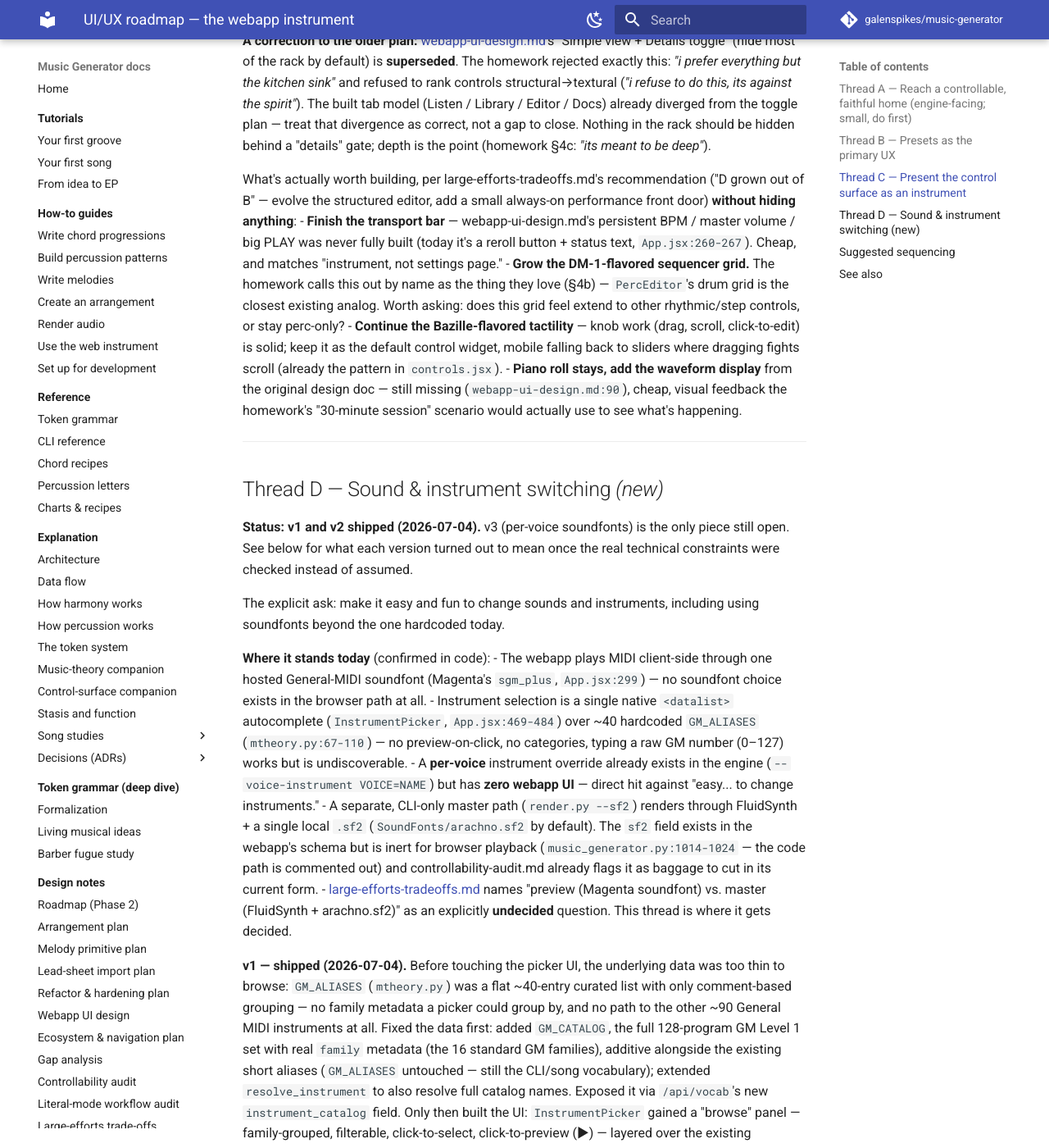
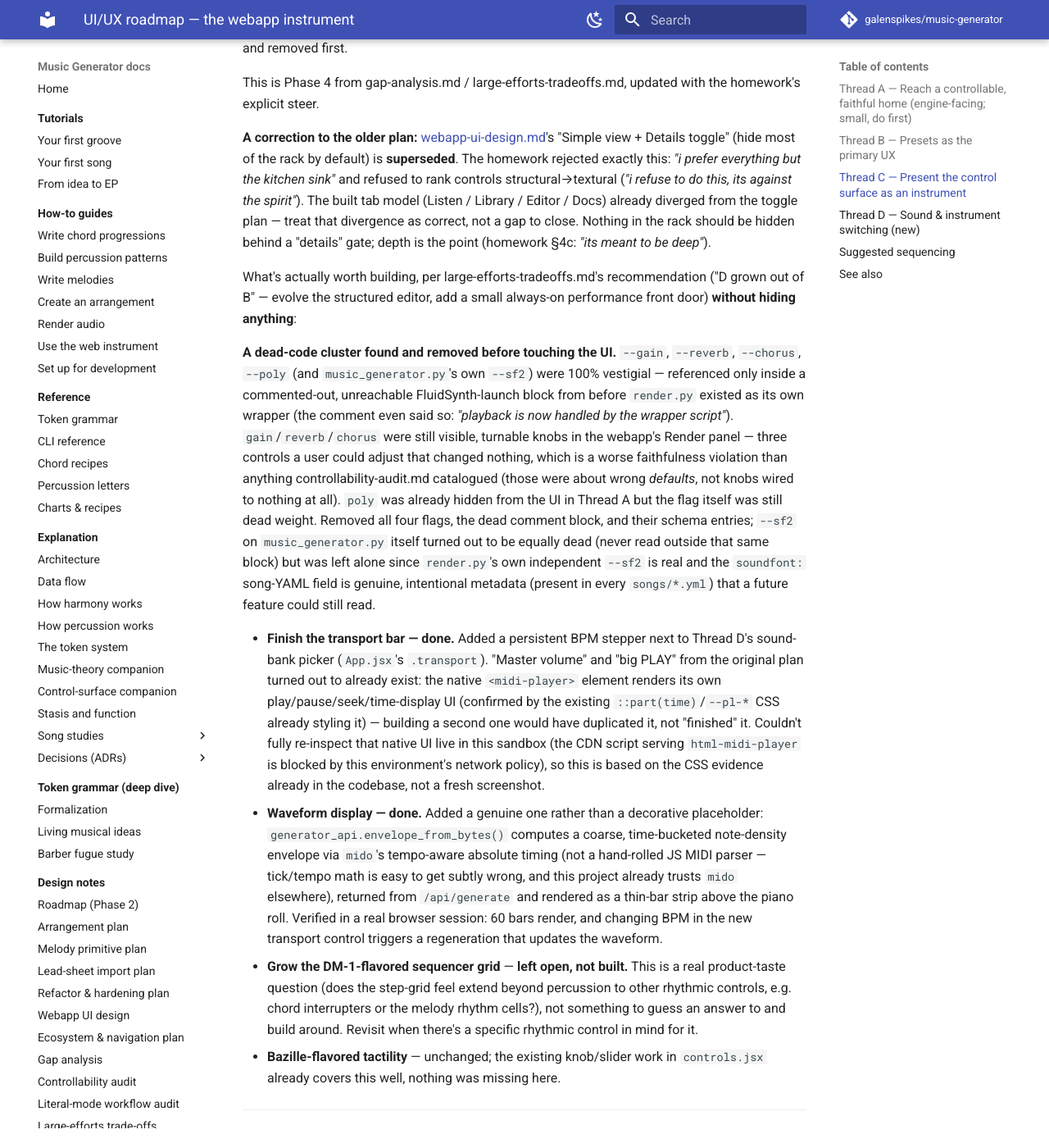
Before and after one commit to galenspikes/music-generator, an MkDocs documentation site: the page built from docs/design-notes/ui-ux-roadmap.md, in a window 1280 px wide and 1400 px high, scrolled down 2658 px. Shown: the whole window at 82% size. Built offline with MkDocs 1.6.1 and Material for MkDocs 9.7.7, drawn with Linux system fonts in a browser that asks for light colours; comment, search, counter and statistics services are not loaded; some of the changed text lies outside the part shown.

Commit message:
Thread C v1: transport BPM, real waveform display, remove dead FX flags
Found and removed a dead-code cluster before touching the UI: --gain,
--reverb, --chorus, --poly (and music_generator.py's own --sf2) were
100% vestigial, referenced only inside a commented-out, unreachable
FluidSynth-launch block from before render.py existed as its own
wrapper (the comment even said so). gain/reverb/chorus were still
live, turnable knobs in the webapp's Render panel with zero effect on
anything -- a worse faithfulness violation than the "leaks"
controllability-audit.md catalogued, since those were about wrong
defaults, not knobs wired to nothing. Removed the flags themselves
(not just hidden from the webapp), the dead comment block, and their
schema entries. Left music_generator.py's --sf2 alone: render.py's own
independent --sf2 is real, and the soundfont: song-YAML field is
genuine metadata present in every songs/*.yml, plausible future-hook
value rather than dead weight.

Then the actual Thread C work:
- Added a persistent BPM stepper to the transport bar (App.jsx),
  alongside Thread D's sound-bank picker.
- "Master volume" and "big PLAY" from webapp-ui-design.md turned out
  to already exist -- the native <midi-player> element renders its own
  play/pause/seek/time UI (confirmed by the existing ::part(time) /
  --pl-* CSS already styling it), so building a second one would have
  duplicated rather than finished it. Couldn't fully re-inspect that
  native UI live in this sandbox since the CDN serving html-midi-player
  is blocked by the environment's network policy -- noted as a
  limitation, not glossed over.
- Added a real waveform display: generator_api.envelope_from_bytes()
  computes a coarse, time-bucketed note-density envelope via mido's
  tempo-aware absolute timing (not a hand-rolled JS MIDI parser --
  tick/tempo math is easy to get subtly wrong, and this project
  already trusts mido elsewhere), returned from /api/generate and
  rendered as a thin-bar strip above the piano roll.
- Left the DM-1 sequencer-grid extension question genuinely open
  (a product-taste call, not an engineering one) rather than guessing.

Verified in a real browser session (Playwright): BPM control triggers
regeneration, the waveform renders 60 bars and updates with new
audio, no console errors.

Extends tests/test_generator_api.py (envelope computation, dead-flag
absence) and tests/test_webapp_api.py.

```diff
--- a/docs/design-notes/ui-ux-roadmap.md
+++ b/docs/design-notes/ui-ux-roadmap.md
@@ -121,6 +121,11 @@ Full suite (300+ tests) and repo-wide ruff pass.
 
 ## Thread C — Present the control surface as an instrument
 
+**Status: v1 shipped (2026-07-04).** Transport BPM and the waveform display are
+done; the sequencer-grid question below is intentionally left open rather than
+guessed at (a real product-taste call, not an engineering one). See below for
+what shipped and a dead-code cluster found and removed first.
+
 This is Phase 4 from gap-analysis.md / large-efforts-tradeoffs.md, updated with the
 homework's explicit steer.
 
@@ -136,19 +141,49 @@ in the rack should be hidden behind a "details" gate; depth is the point (homewo
 What's actually worth building, per large-efforts-tradeoffs.md's recommendation ("D
 grown out of B" — evolve the structured editor, add a small always-on performance
 front door) **without hiding anything**:
-- **Finish the transport bar** — webapp-ui-design.md's persistent BPM / master volume
-  / big PLAY was never fully built (today it's a reroll button + status text,
-  `App.jsx:260-267`). Cheap, and matches "instrument, not settings page."
-- **Grow the DM-1-flavored sequencer grid.** The homework calls this out by name as
-  the thing they love (§4b) — `PercEditor`'s drum grid is the closest existing
-  analog. Worth asking: does this grid feel extend to other rhythmic/step controls,
-  or stay perc-only?
-- **Continue the Bazille-flavored tactility** — knob work (drag, scroll, click-to-edit)
-  is solid; keep it as the default control widget, mobile falling back to sliders
-  where dragging fights scroll (already the pattern in `controls.jsx`).
-- **Piano roll stays, add the waveform display** from the original design doc — still
-  missing (`webapp-ui-design.md:90`), cheap, visual feedback the homework's "30-minute
-  session" scenario would actually use to see what's happening.
+
+**A dead-code cluster found and removed before touching the UI.** `--gain`,
+`--reverb`, `--chorus`, `--poly` (and `music_generator.py`'s own `--sf2`) were
+100% vestigial — referenced only inside a commented-out, unreachable
+FluidSynth-launch block from before `render.py` existed as its own wrapper
+(the comment even said so: *"playback is now handled by the wrapper
+script"*). `gain`/`reverb`/`chorus` were still visible, turnable knobs in the
+webapp's Render panel — three controls a user could adjust that changed
+nothing, which is a worse faithfulness violation than anything
+controllability-audit.md catalogued (those were about wrong *defaults*, not
+knobs wired to nothing at all). `poly` was already hidden from the UI in
+Thread A but the flag itself was still dead weight. Removed all four flags,
+the dead comment block, and their schema entries; `--sf2` on
+`music_generator.py` itself turned out to be equally dead (never read outside
+that same block) but was left alone since `render.py`'s own independent
+`--sf2` is real and the `soundfont:` song-YAML field is genuine, intentional
+metadata (present in every `songs/*.yml`) that a future feature could still
+read.
+
+- **Finish the transport bar — done.** Added a persistent BPM stepper next to
+  Thread D's sound-bank picker (`App.jsx`'s `.transport`). "Master volume" and
+  "big PLAY" from the original plan turned out to already exist: the native
+  `<midi-player>` element renders its own play/pause/seek/time-display UI
+  (confirmed by the existing `::part(time)`/`--pl-*` CSS already styling it) —
+  building a second one would have duplicated it, not "finished" it. Couldn't
+  fully re-inspect that native UI live in this sandbox (the CDN script serving
+  `html-midi-player` is blocked by this environment's network policy), so this
+  is based on the CSS evidence already in the codebase, not a fresh screenshot.
+- **Waveform display — done.** Added a genuine one rather than a decorative
+  placeholder: `generator_api.envelope_from_bytes()` computes a coarse,
+  time-bucketed note-density envelope via `mido`'s tempo-aware absolute timing
+  (not a hand-rolled JS MIDI parser — tick/tempo math is easy to get subtly
+  wrong, and this project already trusts `mido` elsewhere), returned from
+  `/api/generate` and rendered as a thin-bar strip above the piano roll.
+  Verified in a real browser session: 60 bars render, and changing BPM in the
+  new transport control triggers a regeneration that updates the waveform.
+- **Grow the DM-1-flavored sequencer grid** — **left open, not built.** This is
+  a real product-taste question (does the step-grid feel extend beyond
+  percussion to other rhythmic controls, e.g. chord interrupters or the
+  melody rhythm cells?), not something to guess an answer to and build around.
+  Revisit when there's a specific rhythmic control in mind for it.
+- **Bazille-flavored tactility** — unchanged; the existing knob/slider work in
+  `controls.jsx` already covers this well, nothing was missing here.
 
 ---
 
```
Also changed, not shown: docs/design-notes/controllability-audit.md (+9 -1 lines), docs/reference/cli-reference.md (+2 -7 lines), generator_api.py (+38 -10 lines), music_generator.py (+1 -31 lines), webapp/frontend/src/styles.css (+13 -0 lines), 3 other files.
